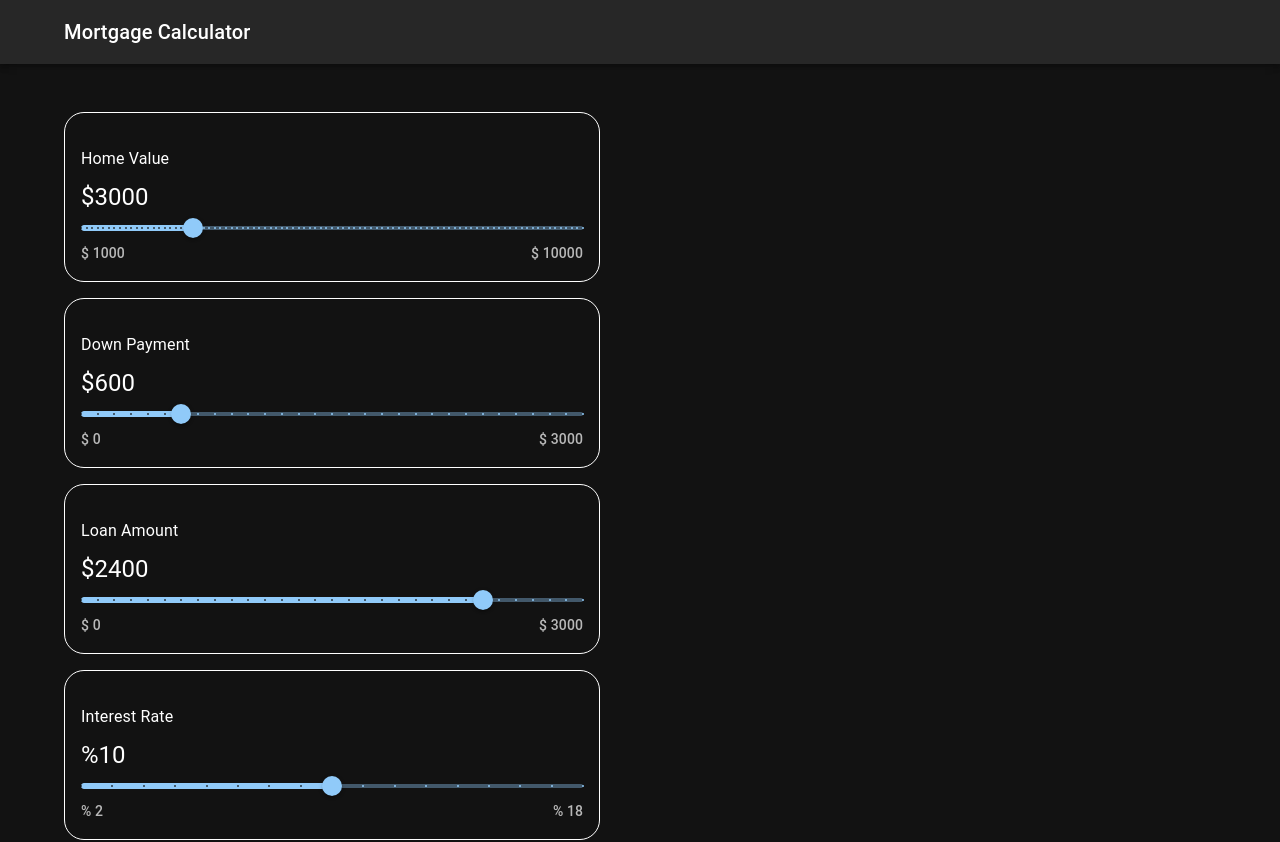
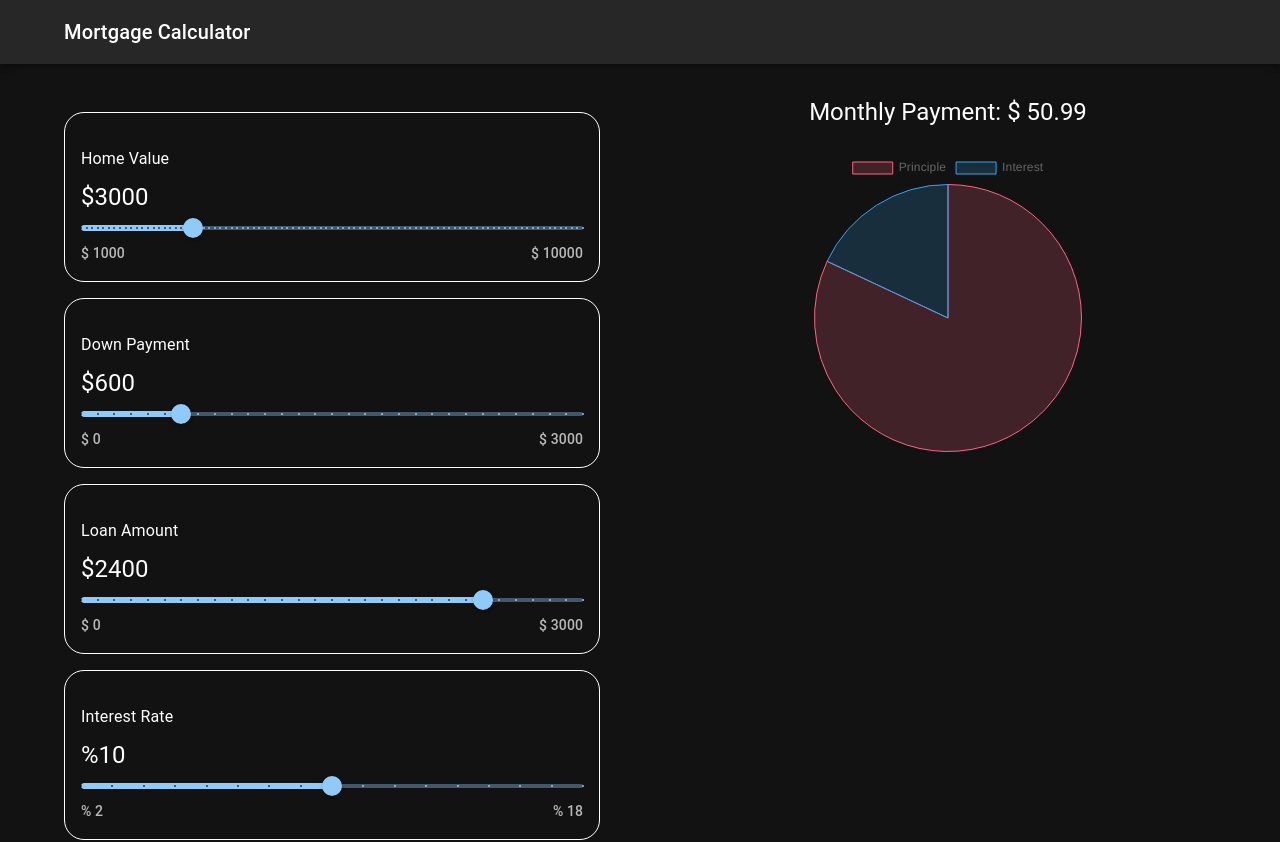
Before and after one commit to PRIYANSHTRON/mortgage_calc, a React (Create React App) app: page / in a window 1280 px wide. Shown: the top 842 px of the page. Built offline with nearby package versions, Linux system fonts and the light colour scheme.

Commit message:
feat : Result
Added Result Component in my project

```diff
--- a/package.json
+++ b/package.json
@@ -9,7 +9,9 @@
     "@testing-library/jest-dom": "^5.16.5",
     "@testing-library/react": "^13.4.0",
     "@testing-library/user-event": "^13.5.0",
+    "chart.js": "^4.2.1",
     "react": "^18.2.0",
+    "react-chartjs-2": "^5.2.0",
     "react-dom": "^18.2.0",
     "react-scripts": "5.0.1",
     "web-vitals": "^2.1.4"
--- a/src/App.js
+++ b/src/App.js
@@ -3,6 +3,8 @@
 import SliderSelect from "./components/SliderSelect";
 import { useState } from "react";
 import TenureSelect from "./components/TenureSelect";
+import Result from "./components/Result";
+
 
 
 function App() {
@@ -27,9 +29,9 @@
             <SliderSelect data={data} setData={setData} />
             <TenureSelect data={data} setData={setData}/>
           </Grid>
-          {/* <Grid item xs={6} md={6} sm={12} >
-              hello world
-          </Grid> */}
+          <Grid item xs={6} md={6} sm={12} >
+            <Result data={data}/>
+          </Grid>
         </Grid>
       </Container>
     </div>
--- /dev/null
+++ b/src/components/Result.js
@@ -0,0 +1,50 @@
+import { Stack, Typography } from '@mui/material';
+import React from 'react'
+import { Chart as ChartJS, ArcElement, Tooltip, Legend } from 'chart.js';
+import { Pie } from 'react-chartjs-2';
+
+ChartJS.register(ArcElement, Tooltip, Legend);
+
+
+const Result = ({ data }) => {
+    const { homeValue, loanAmount, loanTerm, interestRate } = data;
+
+  const totalLoanMonths = loanTerm * 12;
+  const interestPerMonth = interestRate / 100 / 12;
+  const monthlyPayment =
+    (loanAmount *
+      interestPerMonth *
+      (1 + interestPerMonth) ** totalLoanMonths) /
+    ((1 + interestPerMonth) ** totalLoanMonths - 1);
+
+    const totalInterestGenerated = monthlyPayment * totalLoanMonths - loanAmount;
+
+    const pieChartData = {
+        labels: ["Principle", "Interest"],
+        datasets: [
+          {
+            label: "Ratio of Principle and Interest",
+            data: [homeValue, totalInterestGenerated],
+            backgroundColor: ["rgba(255, 99, 132, 0.2)", "rgba(54, 162, 235, 0.2)"],
+            borderColor: ["rgba(255, 99, 132, 1)", "rgba(54, 162, 235, 1)"],
+            borderWidth: 1,
+          },
+        ],
+      };
+
+      return (
+        <Stack gap={3} >
+          <Typography textAlign="center" variant="h5">
+            Monthly Payment: $ {monthlyPayment.toFixed(2)}
+          </Typography>
+          <Stack direction="row" justifyContent="center">
+            <div>
+              <Pie data={pieChartData} />
+            </div>
+          </Stack>
+        </Stack>
+      );
+
+}
+
+export default Result
```
Also changed, not shown: 1 other file (tests, documents, lock files or other folders).
